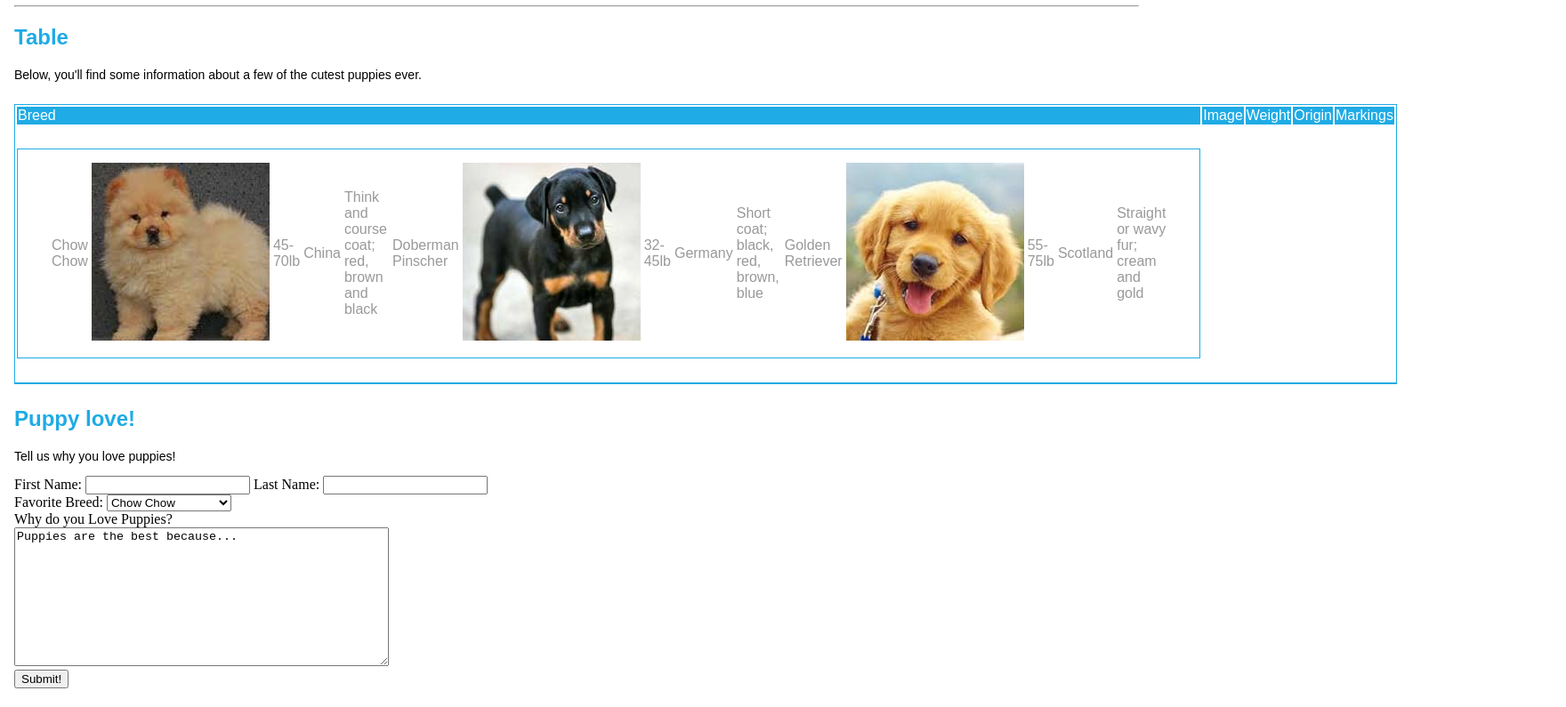
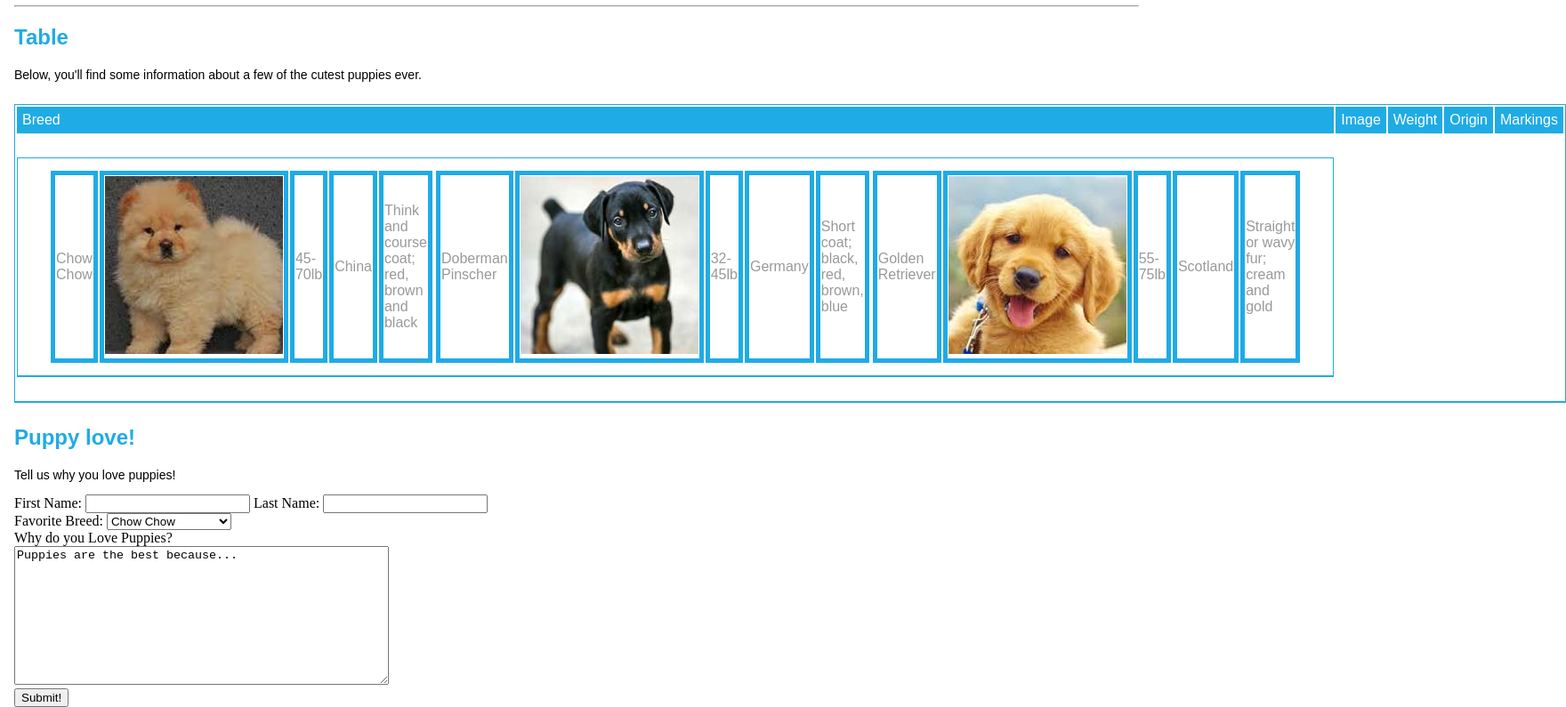
Before and after one commit to shaunhailey/css_styling_assessment, a plain HTML site: page starter_files/index.html in a window 1280 px wide. Shown: the part 340-1135 px from the top of the page at 89% size, 1760 px wide, since content can reach past the window. Before the commit the page ends 1114 px from the top, so only its background shows below. Drawn offline with Linux system fonts and the light colour scheme.

Commit message:
before instructor does something

```diff
--- a/starter_files/style.css
+++ b/starter_files/style.css
@@ -74,7 +74,6 @@ thead {
 
 table, tbody {
   font-family: 'Arial';
-  border-color: #1fabe5;
   margin: 25px auto;
   border: 1px solid #1fabe5;
   border-bottom: 2px solid #1fabe5;
@@ -93,10 +92,14 @@ table, tbody {
 
 tbody {
   color: #999;
-  border: 1px solid #1fabe5;
+  /*border: 1px solid #1fabe5;*/
   padding: 12px 35px;
   border-collapse: separate;
   display: flex;
   justify-content: space-around;
   flex-wrap: nowrap;
 }
+
+td {
+  border: 5px solid #1fabe5;
+}
```
